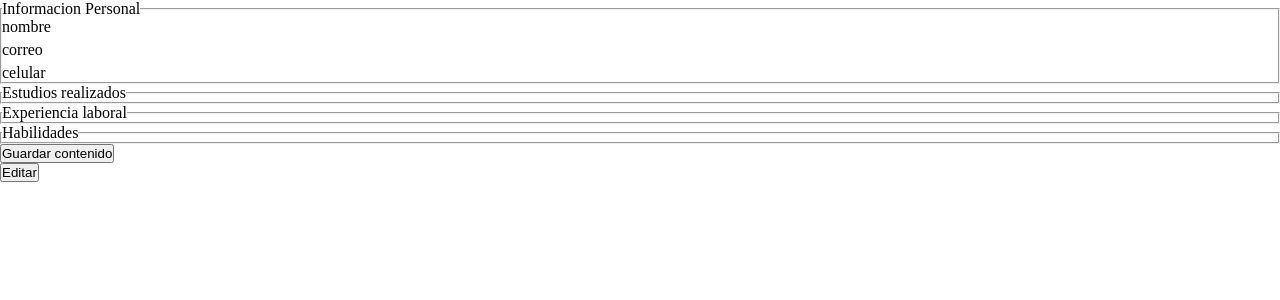
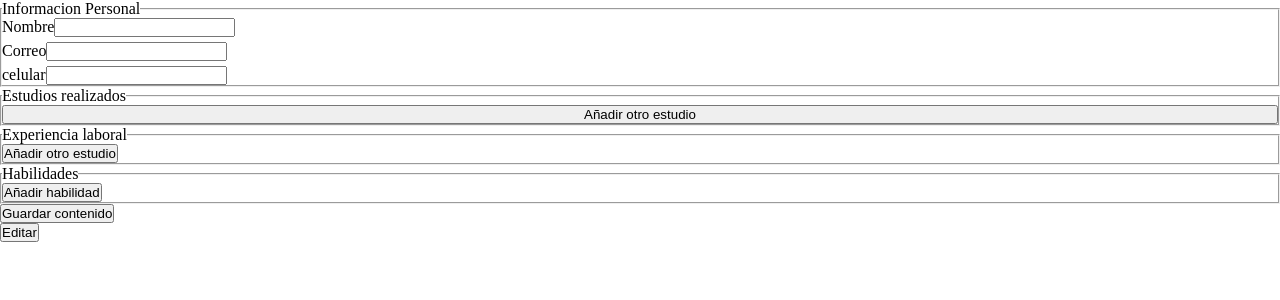
Before and after one commit to kopolo435/cv-application, a React (Vite) app: page / in a window 1280 px wide. Shown: the top 300 px of the page. Built offline with nearby package versions, Linux system fonts and the light colour scheme.

Commit message:
Arregla bug que traia error de react
El error se daba debido a que se tenia un setState dentro de otro setState.
Se soluciono el bug moviendo el setState fuera del otro

```diff
--- a/src/components/CvForm.jsx
+++ b/src/components/CvForm.jsx
@@ -7,7 +7,6 @@ import { useEffect } from "react";
 import Button from "./Button";
 
 function CvForm({
-  status,
   setStatus,
   educationData,
   setEducationData,
@@ -20,6 +19,7 @@ function CvForm({
 }) {
   const [errors, setErrors] = useState(new Map());
   const [submitting, setSubmitting] = useState(false);
+  const status = "edit";
 
   function handleSubmit(event) {
     event.preventDefault();
@@ -28,12 +28,16 @@ function CvForm({
 
   useEffect(() => {
     if (submitting) {
+      let currentErrorsSize;
+
       setErrors((currentErrors) => {
-        if (currentErrors.size === 0) {
-          setStatus("submitted");
-        }
+        currentErrorsSize = currentErrors.size;
         return currentErrors; // Return the current state to ensure no changes
       });
+
+      if (currentErrorsSize === 0) {
+        setStatus("submitted");
+      }
 
       setSubmitting(false);
     }
```
